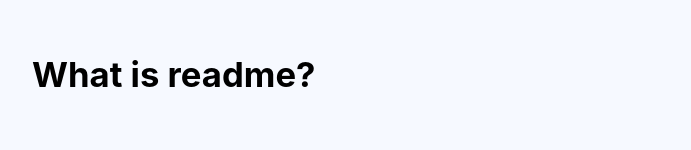
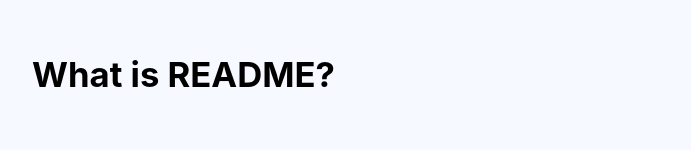
Before and after one commit to hehehhehhe/readmeapp.github.io, a plain HTML site: page readme/readme.html in a window 1280 px wide. Shown: the top 150 px of the page, without its empty margins (292-983 px from the left). Drawn offline with Linux system fonts and the light colour scheme.

Commit message:
Update readme.html

```diff
--- a/readme/readme.html
+++ b/readme/readme.html
@@ -5,7 +5,7 @@
 
 
     <div class="liquid">
-        <h1>What is readme?</h1>
+        <h1>What is README?</h1>
         <br>
 
           <strong>
```
